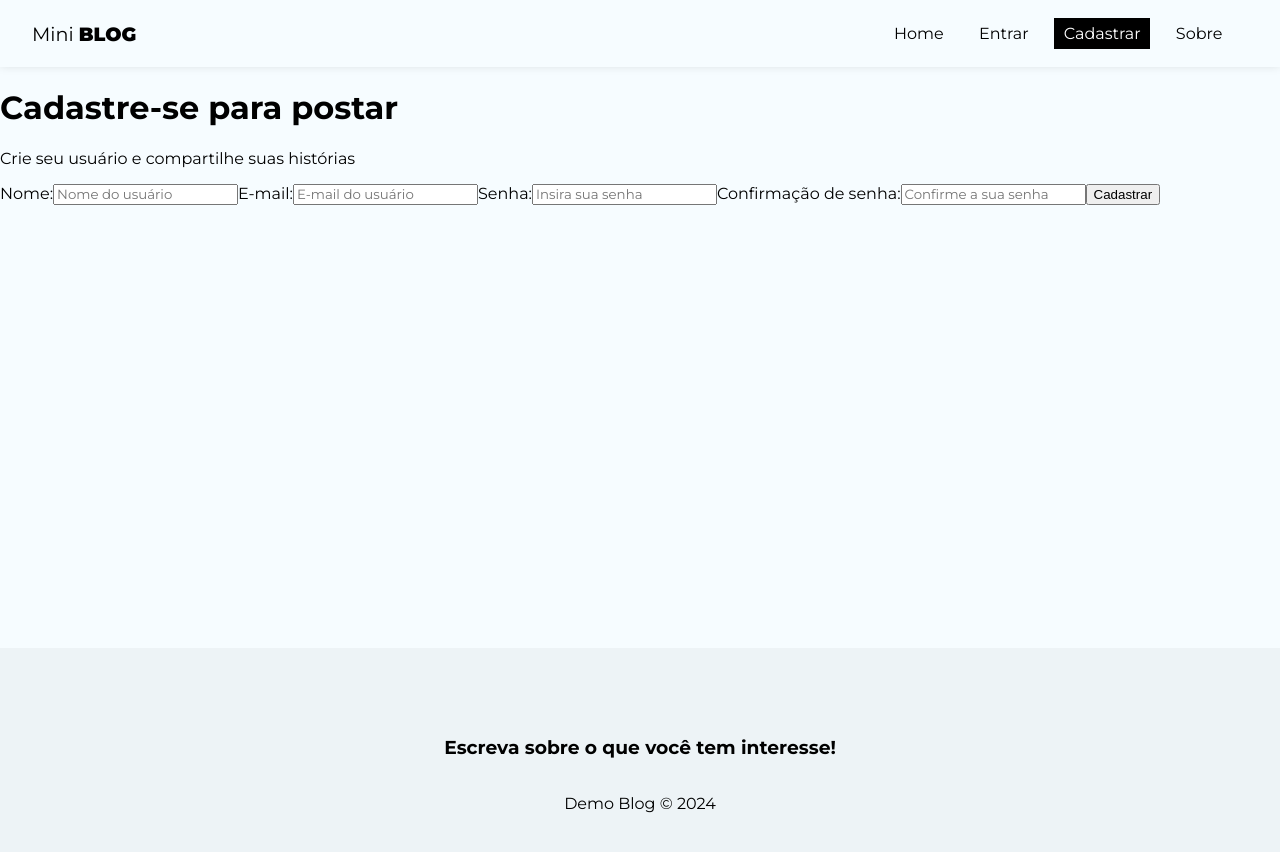
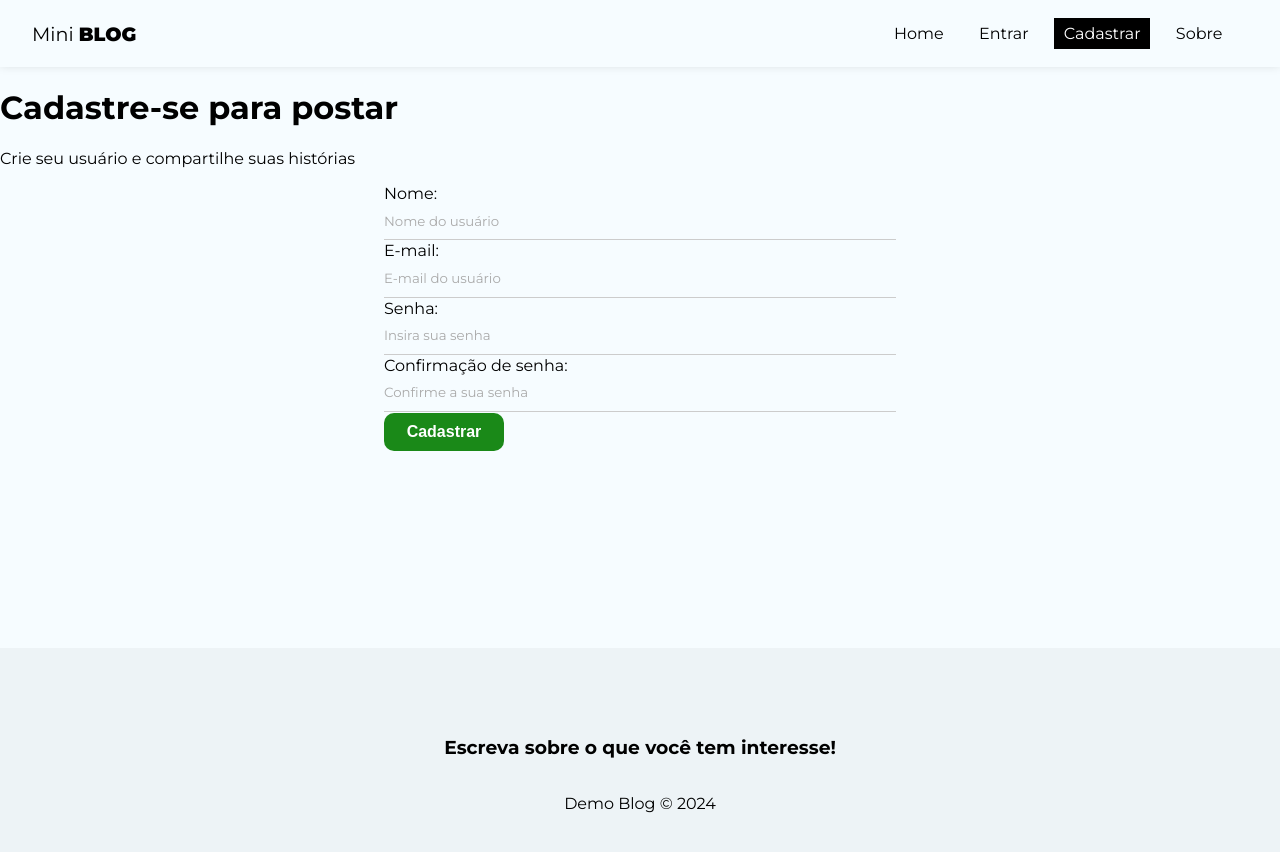
Before and after one commit to heliohdd/demo-blog, a React (Vite) app: page /register in a window 1280 px wide. Shown: the top 852 px of the page. Built offline with nearby package versions, Linux system fonts and the light colour scheme.

Commit message:
Estilo CSS geral e do formulario

```diff
--- a/src/index.css
+++ b/src/index.css
@@ -8,6 +8,7 @@
 input::placeholder,
 textarea::placeholder {
   font-family: 'Montserrat', sans-serif;
+  color: #aaa;
 }
 
 input:focus,
@@ -31,3 +32,81 @@
 nav button:hover {
   color: #bbb;
 }
+
+/* form styles */
+form {
+  max-width: 40%;
+  margin: 0 auto;
+}
+
+label {
+  display: flex;
+  flex-direction: column;
+  margin-bottom: 1px;
+}
+
+laber span {
+  margin-bottom: .3em;
+  font-weight: bold;
+  text-align: left;
+}
+
+input,
+textarea {
+  box-sizing: border-box;
+  border: none;
+  border-bottom: 1px solid #ccc;
+  padding: .8em 0;
+  background-color: transparent;
+}
+
+.btn {
+  background-color: #1a8918;
+  color: #fff;
+  text-align: center;
+  cursor: pointer;
+  border-radius: 10px;
+  width: 120px;
+  font-weight: bold;
+  border: none;
+  padding: 10px 15px;
+  font-size: 1em;
+}
+
+.btn.btn-dark {
+  background-color: #000;
+  border-radius: 0;
+}
+
+.btn.btn-outline {
+  background-color: transparent;
+  border-radius: 0;
+  color: #000;
+  border: 1px solid #000;
+  padding: 7px 30px;
+}
+
+.btn:hover {
+  background-color: #0f730c;
+  color: #fff;
+}
+
+.btn.btn-outline:hover {
+  background-color: #000;
+}
+
+.btn.btn-danger:hover {
+  background-color: #dc3545;
+}
+
+button[disabled] {
+  background-color: #aaa;
+}
+
+.container .error {
+  color: #721c24;
+  background-color: #f8d7da;
+  border: 1px solid #f5c6cb;
+  padding: 5px;
+  border-radius: 5px;
+}
```
